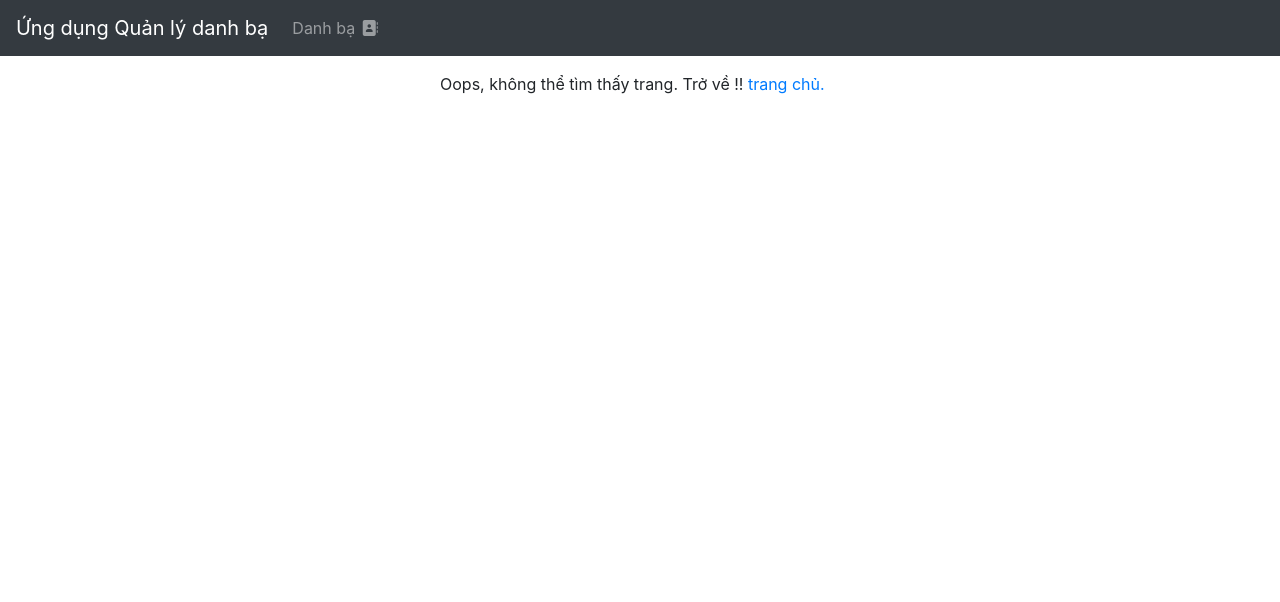
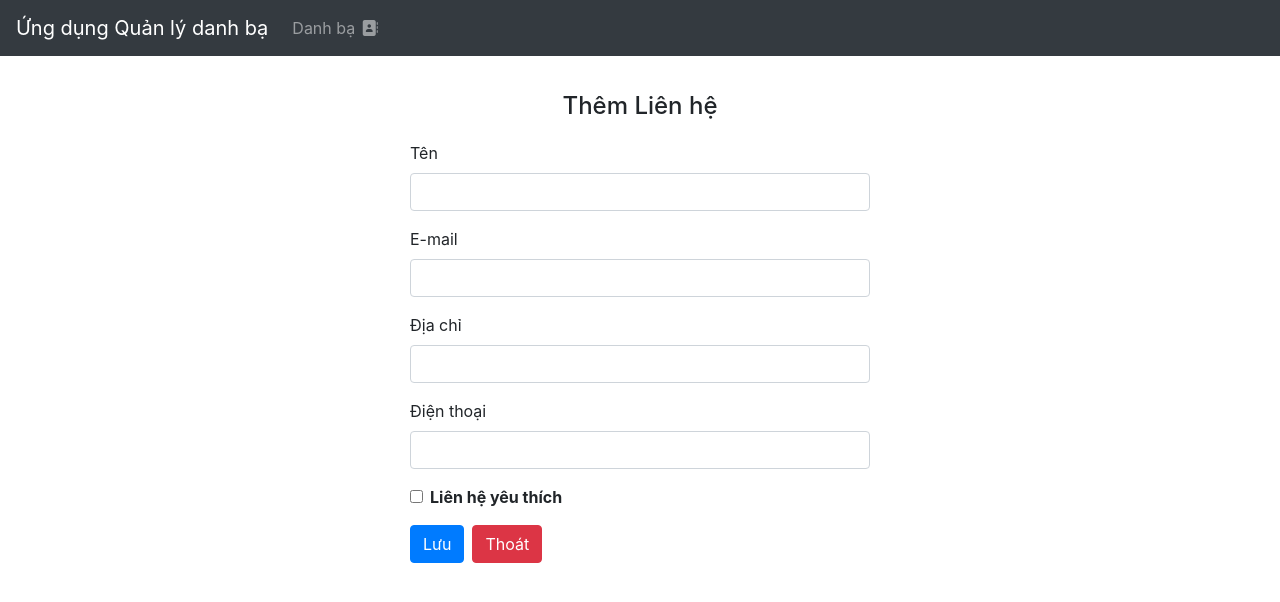
Before and after one commit to tatahuy1/DC21V7N513_Ta_Ngoc_Huy_CT449_FrontEnd, a Vue app: page /contacts/add in a window 1280 px wide. Shown: the top 602 px of the page. Built offline with nearby package versions, Linux system fonts and the light colour scheme; no server answers.

Commit message:
Tao trang them moi lien he

```diff
--- a/jsconfig.json
+++ b/jsconfig.json
@@ -1,8 +1,10 @@
 {
   "compilerOptions": {
+    "baseUrl": ".",
     "paths": {
-      "@/*": ["./src/*"]
+      "@/*": ["src/*"]
     }
   },
+  "include": ["src/**/*"],
   "exclude": ["node_modules", "dist"]
 }
--- a/src/components/ContactForm.vue
+++ b/src/components/ContactForm.vue
@@ -61,8 +61,19 @@
 },
 emits: ["submit:contact", "delete:contact"],
 props: {
-contact: { type: Object, required: true }
+  contact: {
+    type: Object,
+    required: false,
+    default: () => ({
+      name: '',
+      email: '',
+      address: '',
+      phone: '',
+      favorite: false,
+    }),
+  },
 },
+
 data() {
 const contactFormSchema = yup.object().shape({
 name: yup
--- a/src/router/index.js
+++ b/src/router/index.js
@@ -12,6 +12,11 @@
     path: "/contacts",
     name: "contactlist",
     component: ContactList,
+},
+{
+    path: "/contacts/add",
+    name: "contact.add",
+    component: () => import("@/views/ContactAdd.vue")
 },
 {
 path: "/contacts/:id",
--- /dev/null
+++ b/src/views/ContactAdd.vue
@@ -0,0 +1,50 @@
+<template>
+  <div class="page">
+    <h4>Thêm Liên hệ</h4>
+    <ContactForm @submit:contact="createContact" />
+    <p>{{ message }}</p>
+  </div>
+</template>
+
+<script>
+import ContactForm from "@/components/ContactForm.vue";
+import ContactService from "@/services/contact.service";
+
+export default {
+  components: {
+    ContactForm,
+  },
+  data() {
+    return {
+      message: "",
+    };
+  },
+  methods: {
+    async createContact(data) {
+      try {
+        await ContactService.create(data);
+        alert("Liên hệ được thêm thành công.");
+        this.$router.push({ name: "contactbook" });
+      } catch (error) {
+        console.log(error);
+        this.message = "Không thể thêm liên hệ. Vui lòng thử lại.";
+      }
+    },
+  },
+  created() {
+    this.message = "";
+  },
+};
+</script>
+
+<style scoped>
+.page {
+  max-width: 500px;
+  margin: 0 auto;
+  padding: 20px;
+}
+h4 {
+  text-align: center;
+  margin-bottom: 20px;
+}
+</style>
```
